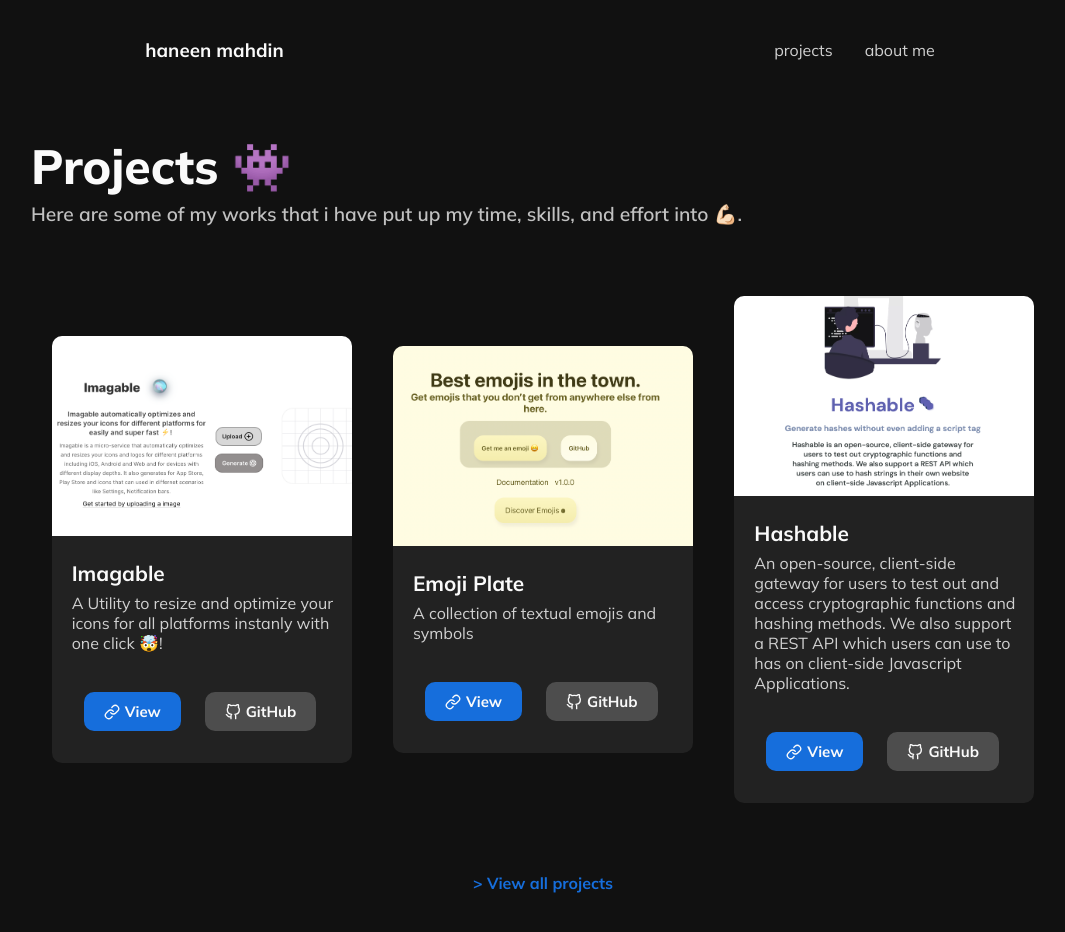
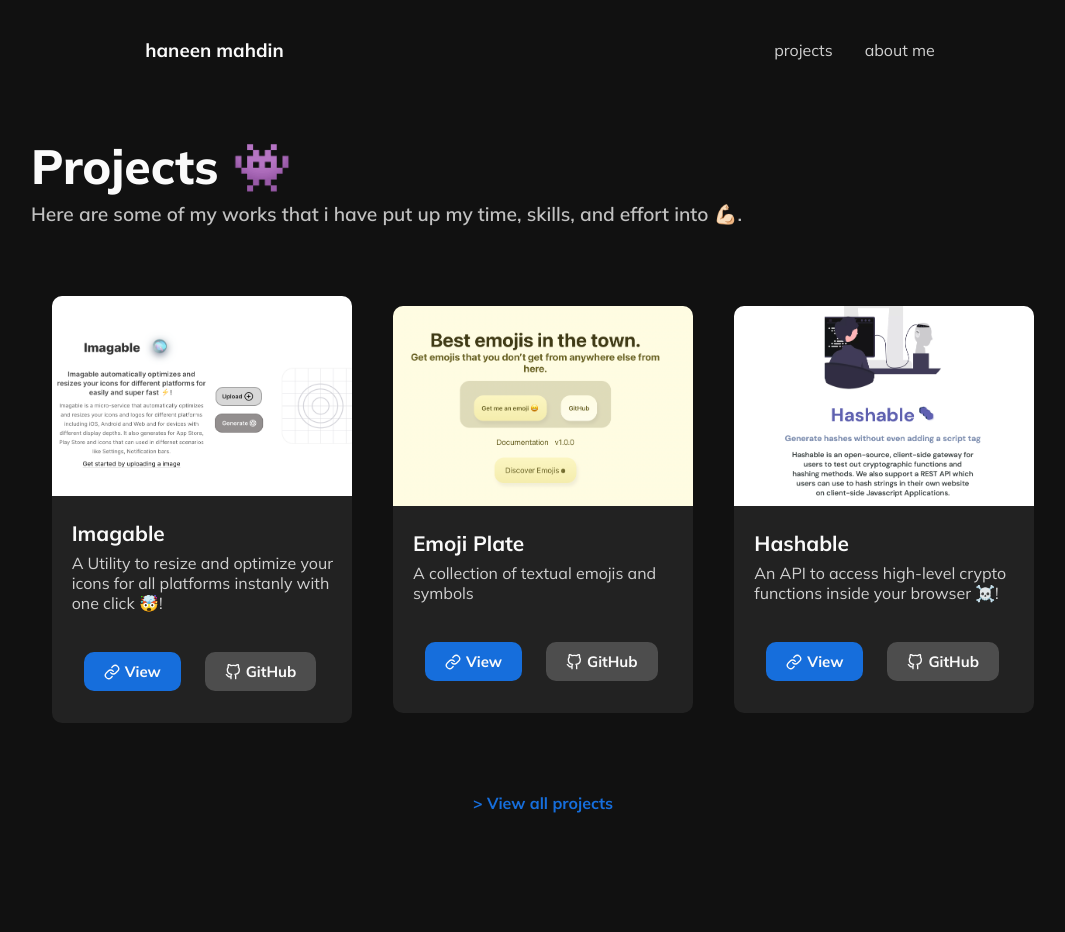
Before and after one commit to haneenmahd/haneenmahd.github.io, a React (Vite) app: page /projects in a window 1280 px wide. Shown: the top 932 px of the page, without its empty margins (97-1162 px from the left). Built offline with nearby package versions, Linux system fonts and the light colour scheme.

Commit message:
minify description

```diff
--- a/src/pages/Projects.jsx
+++ b/src/pages/Projects.jsx
@@ -78,7 +78,7 @@ export default function Projects() {
         />
         <ProjectCard
           title="Hashable"
-          description="An open-source, client-side gateway for users to test out and access cryptographic functions and hashing methods. We also support a REST API which users can use to has on client-side Javascript Applications."
+          description="An API to access high-level crypto functions inside your browser ☠️!"
           imgSource={ProjectHashable}
           projectLink="https://hashable.space"
           githubUrl="https://github.com/haneenmahd/hashable"
```
